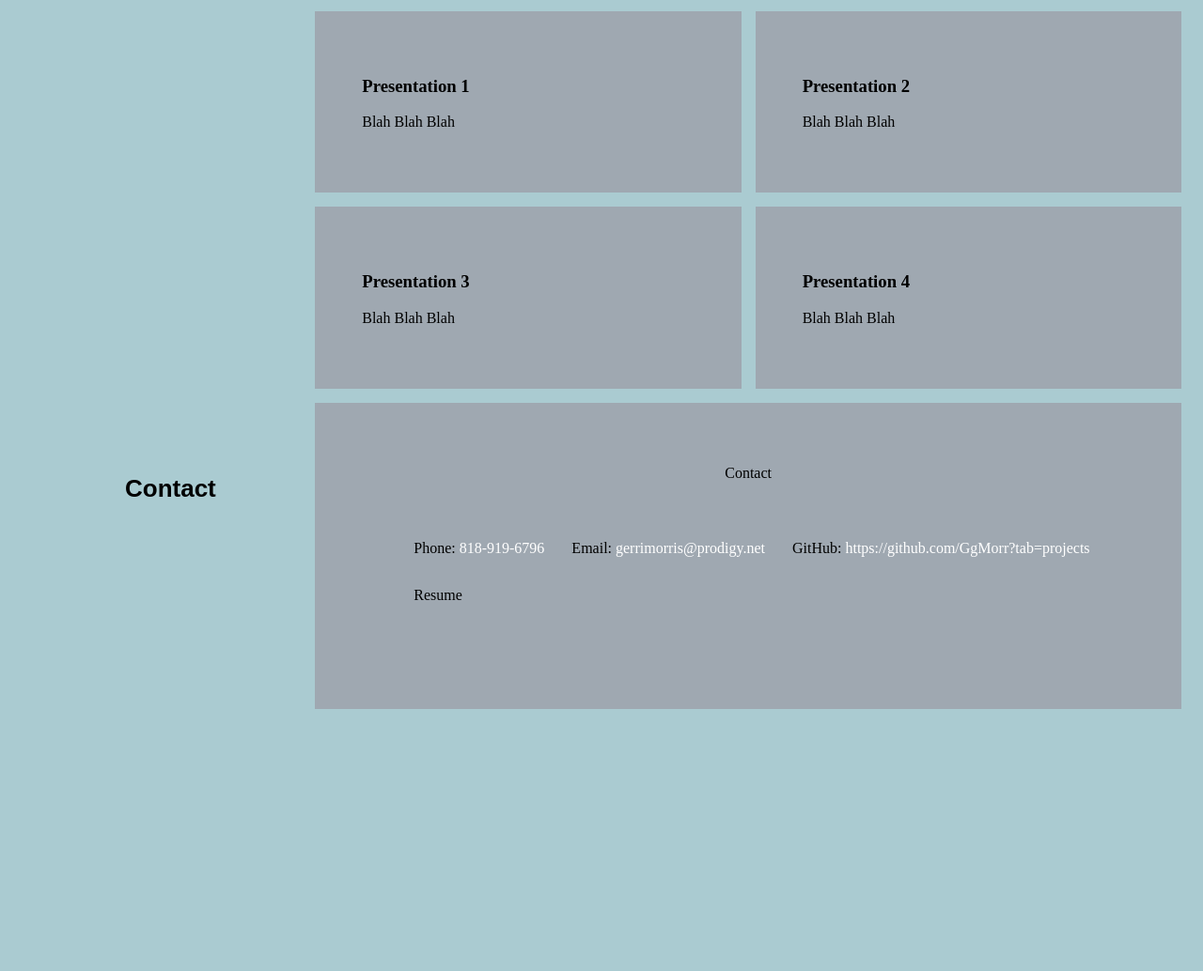
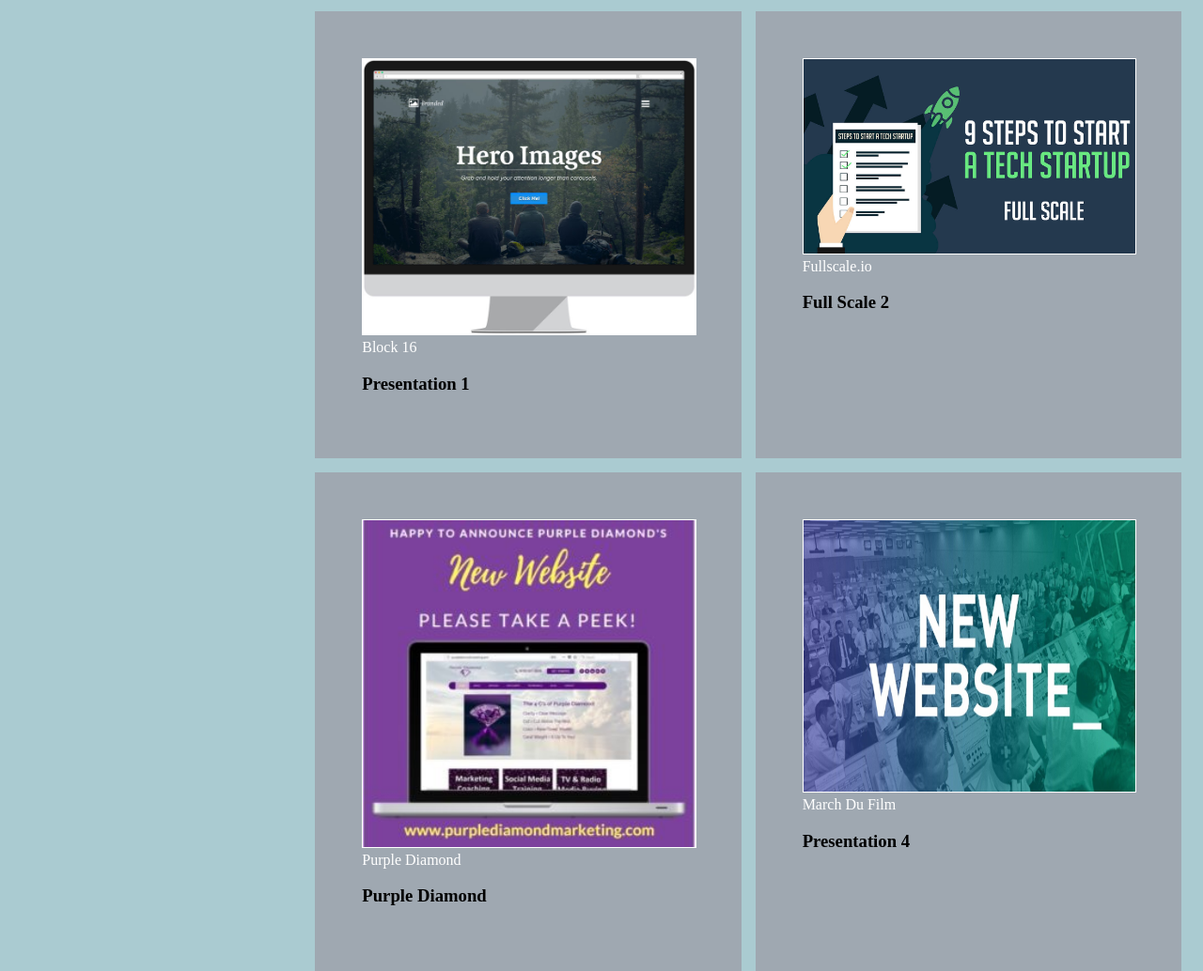
Before and after one commit to GgMorr/gm_portfolio, a plain HTML site: page index.html in a window 1280 px wide. Shown: the part 527-1561 px from the top of the page at 94% size. Before the commit the page ends 1297 px from the top, so only its background shows below. Drawn offline with Linux system fonts and the light colour scheme.

Commit message:
add photos and website links

```diff
--- a/assets/styles.css
+++ b/assets/styles.css
@@ -22,11 +22,19 @@
   }
 
 
-  /* ////Header h1//// */
+  /* ////Header h1////
   .header h1 {
     display: inline-block;
     font-size: 48px;
 
+  } */
+
+  .header h1 {
+    display: inline-block;
+    font-size: 48px;
+    display: flex
+    justify-content: space-between;
+    flex-wrap: wrap;
   }
 
 
@@ -42,22 +50,42 @@
 
 
   /* ////Header unordered list//// */
+  /*
   .header section ul {
       list-style-type: none;
       padding: 30px;
       position: relative;
       top: 35px;
       right: 10px;
+  } */
+
+  /* ///Header menu properties with flex/// */
+  .header section ul {
+    display: flex;
+    flex-wrap: wrap;
+    justify-content: space-between;
+    align-items: center;
+    list-style: none;
+  }
+
+
+  /* ////Header unordered list//// */
+  /*
+  .header section ul li {
+    display: inline-block;
+    margin-left: 25px;
+    padding-bottom: 15px;
+  } */
+
+  .header section ul li {
+    margin: 0 25px;
+    font-weight: lighter;
+    font-size: 1.55vw;
 
   }
 
 
-  /* ////Header unordered list//// */
-  .header section ul li {
-    display: inline-block;
-    margin-left: 25px;
-    padding-bottom: 15px;
-  }
+
 
   /* ///Estab header image settings//// */
 .header img {
@@ -71,6 +99,9 @@
     right: 10px;
     max-width: 100%;
     height: auto;
+    display: flex;
+    justify-content: center;
+    flex-wrap: wrap;
 
 }
 
@@ -118,6 +149,8 @@
     background-color: var(--sidebarColor);
 }
 
+
+/* ///1st Sidebar class properties/// */
 .sidebar p {
     margin-left: 20px
   }
@@ -134,6 +167,8 @@
     background-color: var(--sidebarColor);
 }
 
+
+/* ///2nd Sidebar class properties/// */
 .sidebar2 p {
     margin-left: 20px
   }
@@ -155,32 +190,64 @@
      grid-area: p1;
    }
 
+
+   .p1 img {
+    border: 1px solid white;
+    width: 100%;
+    height: auto%;
+  }
+
+
  .p2 {
    grid-area: p2;
  }
 
+ .p2 img {
+    border: 1px solid white;
+    width: 100%;
+    height: auto%;
+  }
+
+
+
    .p3 {
      grid-area: p3;
    }
+
+   .p3 img {
+    border: 1px solid white;
+    width: 100%;
+    height: auto%;
+  }
 
 
   .p4 {
      grid-area: p4;
    }
 
+   .p4 img {
+    border: 1px solid white;
+    width: 100%;
+    height: 67%;
+  }
 
+  /* ///Footer class properties/// */
  .footer {
    grid-area: footer;
+   flex-wrap: wrap;
+
  }
 
-
+ /* ///Footer unordered list properties/// */
  .footer ul {
     list-style-type: none;
         padding: 30px;
   }
 
+  /* ///Footer unordered list line properties/// */
+  .footer ul li {
+    display: flex;
+    margin-left: 25px;
+    justify-content: space-between;
 
-  .footer ul li {
-    display: inline-block;
-      margin-left: 25px;
   }
--- a/index.html
+++ b/index.html
@@ -90,28 +90,36 @@
         <p>AT&T</p>
         </section>
 
-    <!--Estab sections for work presentation-->
-    <section class="p1">
+    <!--Estab classes for work presentation-->
+    <section class="p1"><img src="./photos/HeroImage.jpg"
+      alt="Computer desktop screen with image">
+      <a href="https://www.block16architects.com/blogs/architectural-blog/184125-announcing-the-new-website#.YSL7qy1h1QI">Block 16</a>
         <h3>Presentation 1</h3>
-         <p>Blah Blah Blah</p>
+
     </section>
 
 
-   <section class="p2">
-     <h3>Presentation 2</h3>
-       <p>Blah Blah Blah</p>
+   <section class="p2"><img src="./photos/full-scale-blog-9-steps-to-start-a-tech-company.jpg"
+    alt="Cartoon image of man holding paper and flying rocket">
+    <a href="https://fullscale.io/blog/steps-how-to-start-tech-company/">Fullscale.io</a>
+     <h3>Full Scale 2</h3>
+
    </section>
 
 
-    <section class="p3">
-     <h3>Presentation 3</h3>
-       <p>Blah Blah Blah</p>
+    <section class="p3"><img src="./photos/AnnouncingNewSite-300x295.jpg"
+      alt="Open laptop with image and purple background">
+      <a href="http://purplediamondmarketing.com/announcing-launch-new-website-purple-diamond-marketing/">Purple Diamond</a>
+     <h3>Purple Diamond</h3>
+
    </section>
 
 
-    <section class="p4">
+    <section class="p4"><img src="./photos/cover_newwebsitelaunch_fb-tt-width-1195-height-630-fill-0-crop-1-bgcolor-f0f2f7.jpg"
+      alt="Many men in a large room looking the same direction">
+      <a href="https://www.marchedufilm.com/news/announcing-the-launch-of-our-new-website/">March Du Film</a>
      <h3>Presentation 4</h3>
-       <p>Blah Blah Blah</p>
+
    </section>
 
     <!-- Establish footer class-->
```
Also changed, not shown: photos/01_cosmetista-preview.__large_preview.jpg.webp (added), photos/1626741_1000x0.jpg (added), photos/AnnouncingNewSite-300x295.jpg (added), photos/Essential-Shoes-For-Men-Hero.jpg.webp (added), photos/HeroImage.jpg (added), photos/cover_newwebsitelaunch_fb-tt-width-1195-height-630-fill-0-crop-1-bgcolor-f0f2f7.jpg (added), photos/full-scale-blog-9-steps-to-start-a-tech-company.jpg (added).
